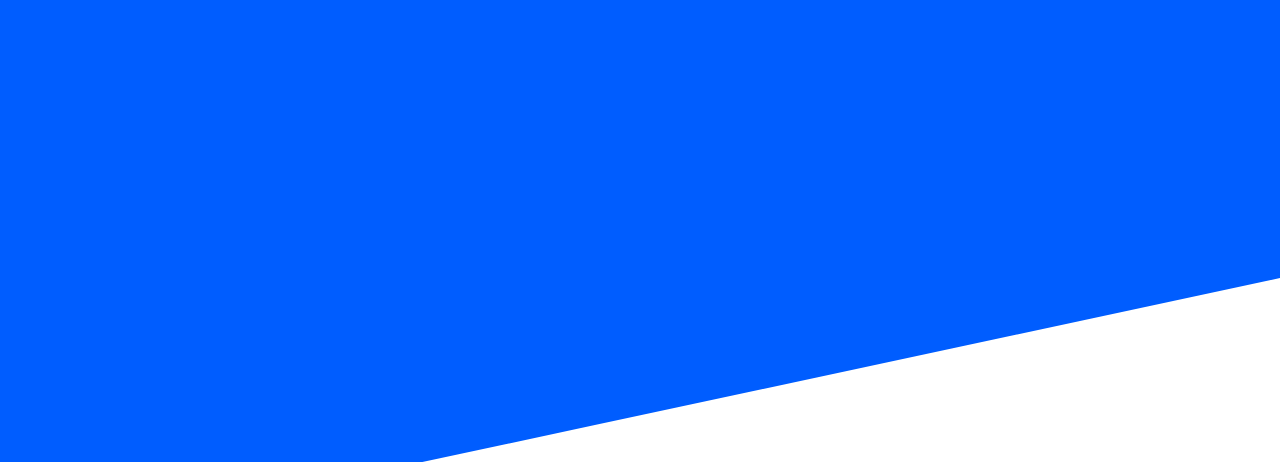
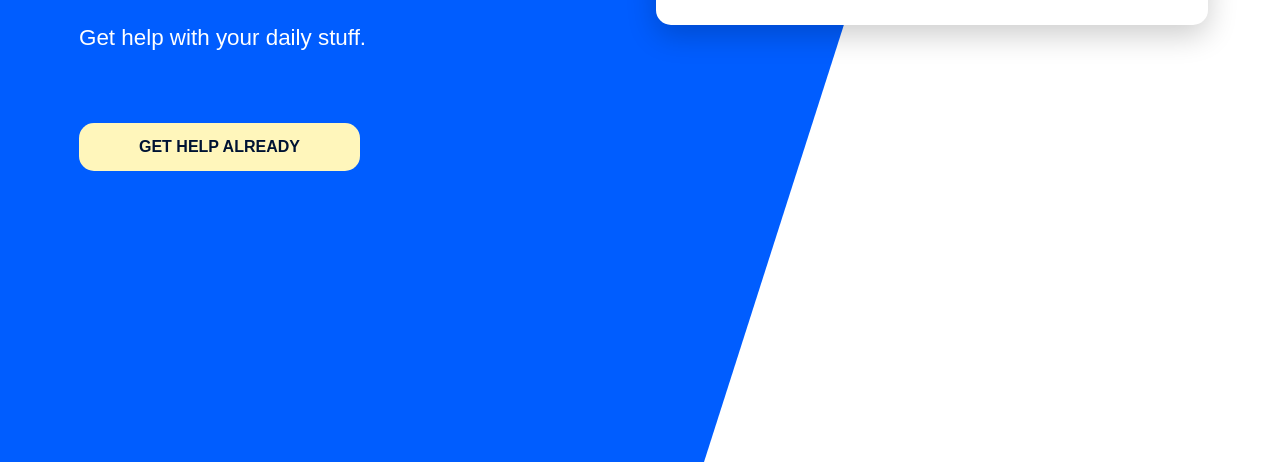
Before and after one commit to DragonINXS/Sass, a plain HTML site: page index.html in a window 1280 px wide. Shown: the part 338-800 px from the top of the page. Drawn offline with Linux system fonts and the light colour scheme.

Commit message:
looks pretty good - done

```diff
--- a/css/main.scss
+++ b/css/main.scss
@@ -14,9 +14,13 @@ $borders: 15px;
   @return map-get($colors, $color-name)
 }
 
-$desktop: 840px;
-
-@mixin desktop;
+$desktop: 950px;
+// creates breakpoint for desktop resolution
+@mixin desktop {
+  @media (min-width: #{$desktop}) {
+    @content;
+  }
+}
 
 body, html {
   height: 100%;
@@ -33,6 +37,11 @@ body {
     height: 100%;
     position: absolute;
     z-index: -1;
+
+    // using mixin
+    @include desktop {
+      clip-path: polygon(0 0, 75% 0, 55% 100%, 0% 100%);
+    }
   }
 
   header a {
@@ -45,6 +54,16 @@ body {
 }
 
 main {
+
+
+
+  @include desktop {
+    display: grid;
+    grid-template-columns: 50% auto;
+    grid-template-areas:
+      "primary card";
+  }
+
   section#card {
     background-color: #fff;
     padding: 20px;
@@ -52,6 +71,14 @@ main {
     border-radius: $borders;
     box-shadow: 0 10px 30px rgba(0, 0, 0, .2);
     width: 80%;
+
+    @include desktop {
+      grid-area: card;
+      height: fit-content;
+      align-self: center;
+      margin: 1em;
+    }
+
 
     ul {
       list-style-type: none;
@@ -84,10 +111,22 @@ main {
     padding: $padding;
     text-align: center;
 
+    @include desktop {
+      grid-area: primary;
+      text-align: left;
+      margin: 4em 0 0 4em;
+    }
+
     h1 {
       font-size: 3em;
       margin-top: 10px;
       text-transform: uppercase;
+
+      @include desktop {
+        width: 30%;
+        font-size: 4em;
+        line-height: .9em;
+      }
     }
 
     p {
@@ -105,6 +144,11 @@ main {
       text-align: center;
       margin: 50px auto 0 auto;
       padding: $padding;
+
+      @include desktop {
+        display: inline-block;
+        padding: $padding $padding * 4;
+      }
     }
   }
 }
```
Also changed, not shown: css/main.css, 1 other file.
